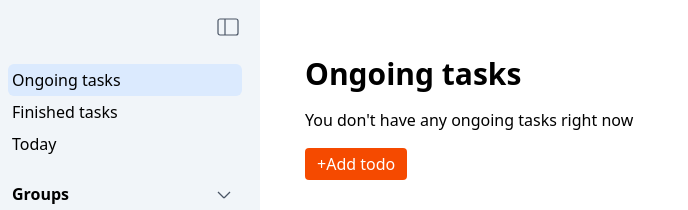
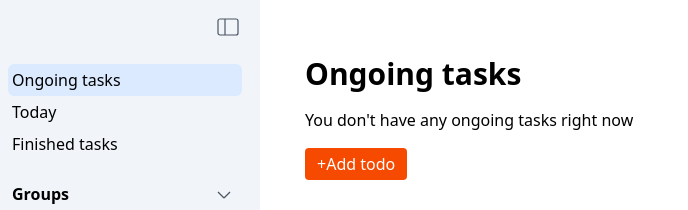
Before and after one commit to Sveldevorls/todoer, a React (Vite) app: page /ongoing in a window 1280 px wide. Shown: the top 210 px of the page, without its empty margins (0-688 px from the left). Built offline with nearby package versions, Linux system fonts and the light colour scheme.

Commit message:
Reorder sidebar and add task count display for today page

```diff
--- a/src/components/Sidebar.tsx
+++ b/src/components/Sidebar.tsx
@@ -1,6 +1,7 @@
 import { useEffect, useRef, useState } from "react";
 import { Link, useLocation, } from "@tanstack/react-router";
 import { useAppSelector } from "../redux/hooks";
+import type { TodoObject } from "../types";
 
 type SidebarProps = {
   sidebarIsOpen: boolean;
@@ -10,6 +11,7 @@ type SidebarProps = {
 export default function Sidebar({ sidebarIsOpen, setSidebarIsOpen }: SidebarProps) {
   const todos = useAppSelector(state => state.todos.todos);
   const currOngoingTodos = todos.filter(todo => !todo.isCompleted);
+  const todayOngoingTodos = todos.filter(todo => todoDateIsToday(todo) && !todo.isCompleted)
   const location = useLocation();
 
   const prevWidth = useRef<number>(window.innerWidth);
@@ -40,6 +42,18 @@ export default function Sidebar({ sidebarIsOpen, setSidebarIsOpen }: SidebarProp
       setSidebarIsOpen(false);
     }
   }, [location.pathname]);
+
+  function todoDateIsToday(todo: TodoObject) {
+    if (!todo.date) return false;
+
+    const today = new Date();
+    const todoDate = new Date(parseInt(todo.date, 10));
+    return (
+      todoDate.getDay() === today.getDay() &&
+      todoDate.getMonth() === today.getMonth() &&
+      todoDate.getFullYear() === today.getFullYear()
+    )
+  }
 
   return (
     <div
@@ -90,20 +104,26 @@ export default function Sidebar({ sidebarIsOpen, setSidebarIsOpen }: SidebarProp
               </li>
               <li>
                 <Link
+                  to="/today"
+                  className="flex justify-between items-center p-1 rounded-md hover:bg-zinc-200"
+                  activeProps={{ className: "bg-blue-100" }}
+                >
+                  <h2>Today</h2>
+                  {
+                    todayOngoingTodos.length > 0 &&
+                    <span className="text-sm mx-1">
+                      {todayOngoingTodos.length <= 99 ? todayOngoingTodos.length : "99+"}
+                    </span>
+                  }
+                </Link>
+              </li>
+              <li>
+                <Link
                   to="/finished"
                   className="block p-1 rounded-md hover:bg-zinc-200"
                   activeProps={{ className: "bg-blue-100" }}
                 >
                   <h2>Finished tasks</h2>
-                </Link>
-              </li>
-              <li>
-                <Link
-                  to="/today"
-                  className="block p-1 rounded-md hover:bg-zinc-200"
-                  activeProps={{ className: "bg-blue-100" }}
-                >
-                  <h2>Today</h2>
                 </Link>
               </li>
             </ul>
```
